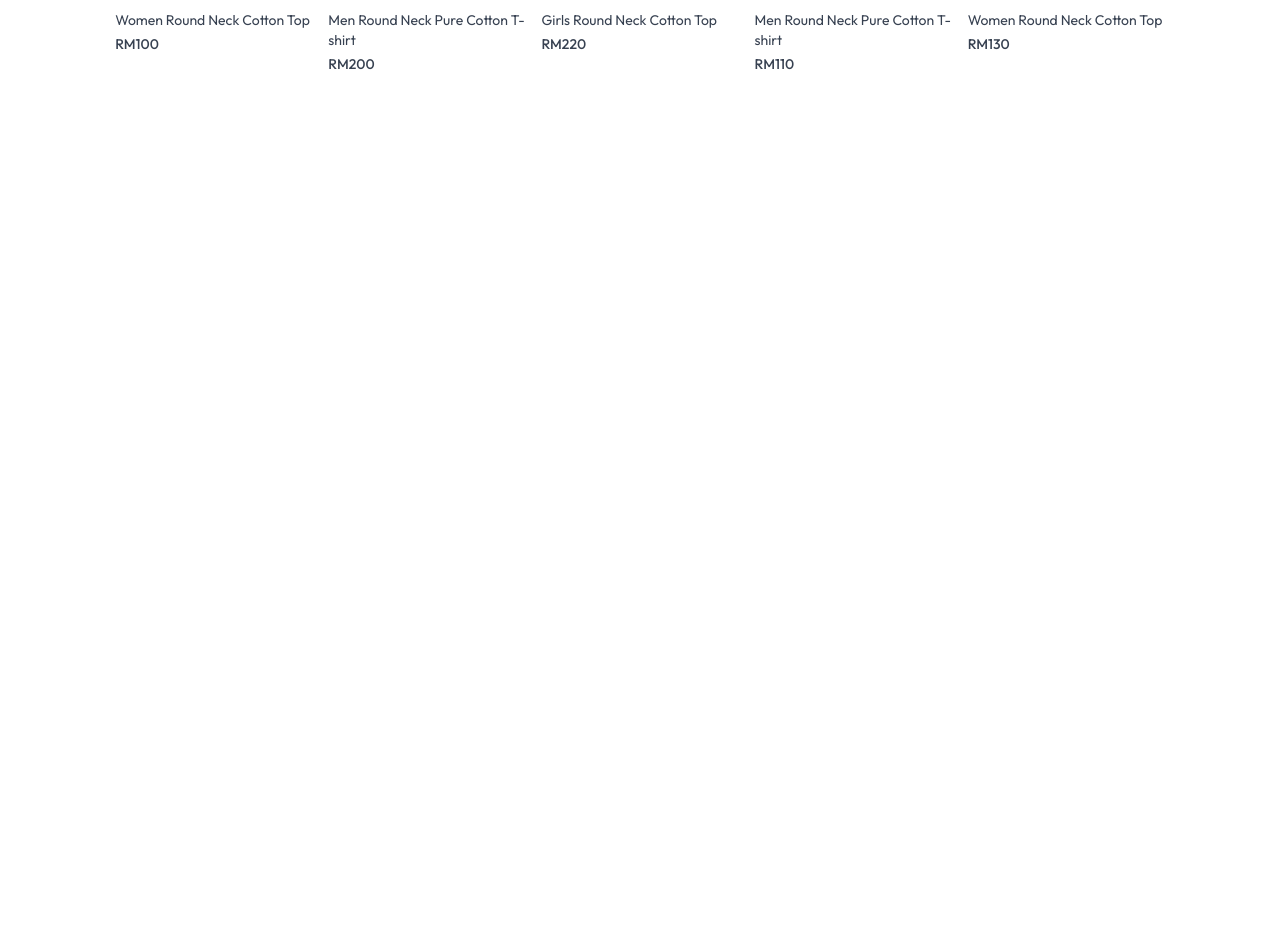
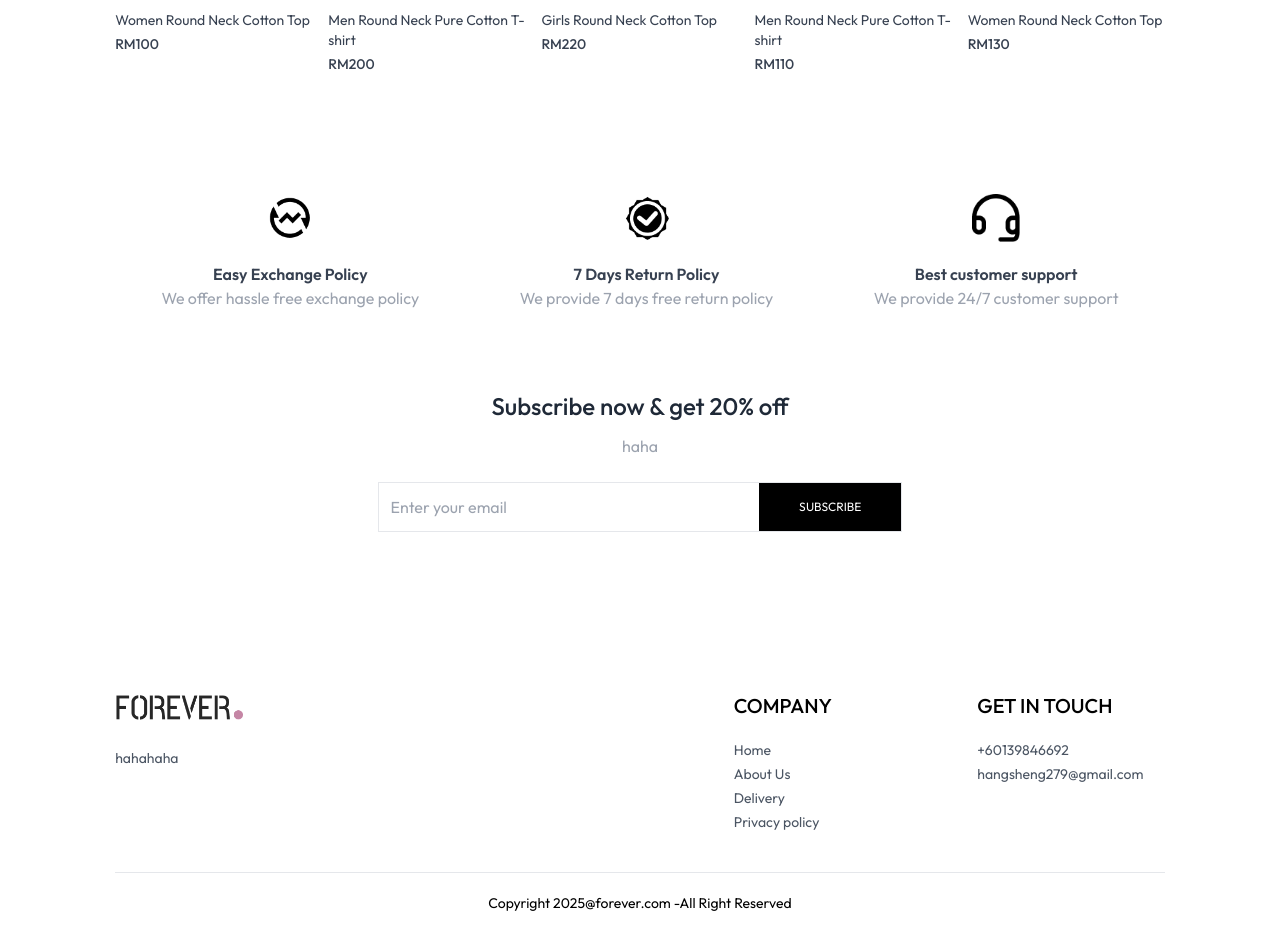
Before and after one commit to hangsheng0625/TheTrendyClub, a React (Vite) app in the folder frontend/: page / in a window 1280 px wide. Shown: the part 1715-2648 px from the top of the page. Before the commit the page ends 1829 px from the top, so only its background shows below. Built offline with nearby package versions, Linux system fonts and the light colour scheme.

Commit message:
Create footer, newsletter and ourpolicy components

```diff
--- a/frontend/src/App.jsx
+++ b/frontend/src/App.jsx
@@ -10,6 +10,7 @@
 import Login from './pages/Login'
 import PlaceOrder from './pages/PlaceOrder'
 import Orders from './pages/Orders'
+import Footer from './components/Footer'
 
 const App = () => {
   return (
@@ -26,6 +27,7 @@
         <Route path='/place-order' element={<PlaceOrder />} />
         <Route path='/orders' element={<Orders />} />
       </Routes>
+      <Footer></Footer>
     </div>
   )
 }
--- /dev/null
+++ b/frontend/src/components/Footer.jsx
@@ -0,0 +1,48 @@
+import React from 'react'
+import { assets } from '../assets/assets'
+
+const Footer = () => {
+  return (
+    <div>
+        <div className='flex flex-col sm:grid grid-cols-[3fr_1fr_1fr] gap-14 my-10 mt-40 text-sm'>
+            <div>
+                <img src={assets.logo} className='mb-5 w-32' alt="" />
+                <p className='w-full md:w-2/3 text-gray-600'>
+                    hahahaha
+                </p>
+            </div>
+
+            <div>
+                <p className='text-xl font-medium mb-5'>COMPANY</p>
+                <ul className='flex flex-col gap-1 text-gray-600'>
+                    <li>Home</li>
+                    <li>About Us</li>
+                    <li>Delivery</li>
+                    <li>Privacy policy</li>
+                </ul>
+            </div>
+
+            <div>
+                <p className='text-xl font-medium mb-5'>
+                    GET IN TOUCH
+                </p>
+
+                <ul className='flex flex-col gap-1 text-gray-600'>
+                    <li>+60139846692</li>
+                    <li>hangsheng279@gmail.com</li>
+                </ul>
+            </div>
+
+        </div>
+
+            <div>
+                <hr />
+                <p className='py-5 text-sm text-center'>
+                    Copyright 2025@forever.com -All Right Reserved
+                </p>
+            </div>
+    </div>
+  )
+}
+
+export default Footer
--- /dev/null
+++ b/frontend/src/components/Newsletter.jsx
@@ -0,0 +1,23 @@
+import React from 'react'
+
+const Newsletter = () => {
+
+    const onSubmitHandler = (event) => {
+        event.preventDefault();
+    }
+
+  return (
+    <div className='text-center'>
+        <p className='text-2xl font-medium text-gray-800'>Subscribe now & get 20% off</p>
+        <p className='text-gray-400 mt-3'>
+            haha
+        </p>
+        <form onSubmit={onSubmitHandler} className='w-full sm:w-1/2 flex items-center gap-3 mx-auto my-6 border pl-3'>
+            <input className='w-full sm:flex-1 outline-none' type="email" placeholder='Enter your email' required />
+            <button type='submit' className='bg-black text-white text-xs px-10 py-4'> SUBSCRIBE</button>
+        </form>
+    </div>
+  )
+}
+
+export default Newsletter
--- /dev/null
+++ b/frontend/src/components/OurPolicy.jsx
@@ -0,0 +1,28 @@
+import React from 'react'
+import { assets } from '../assets/assets'
+
+const OurPolicy = () => {
+  return (
+    <div className='flex flex-col sm:flex-row justify-around gap-12 sm:gap-2 text-center py-20 text-xs sm:text-sm md:text-base text-gray-700'>
+        <div>
+            <img src={assets.exchange_icon} className='w-12 m-auto mb-5' alt="" />
+            <p className='font-semibold'>Easy Exchange Policy</p>
+            <p className='text-gray-400'>We offer hassle free exchange policy</p>
+        </div>
+
+        <div>
+            <img src={assets.quality_icon} className='w-12 m-auto mb-5' alt="" />
+            <p className='font-semibold'>7 Days Return Policy</p>
+            <p className='text-gray-400'>We provide 7 days free return policy</p>
+        </div>
+
+        <div>
+            <img src={assets.support_img} className='w-12 m-auto mb-5' alt="" />
+            <p className='font-semibold'>Best customer support</p>
+            <p className='text-gray-400'>We provide 24/7 customer support</p>
+        </div>
+    </div>
+  )
+}
+
+export default OurPolicy
--- a/frontend/src/pages/Home.jsx
+++ b/frontend/src/pages/Home.jsx
@@ -2,6 +2,8 @@
 import Hero from '../components/Hero'
 import LatestCollection from '../components/LatestCollection'
 import BestSeller from '../components/BestSeller'
+import OurPolicy from '../components/OurPolicy'
+import Newsletter from '../components/Newsletter'
 
 const Home = () => {
   return (
@@ -9,7 +11,8 @@
         <Hero/>
         <LatestCollection/>
         <BestSeller/>
-
+        <OurPolicy/>
+        <Newsletter/>
     </div>
   )
 }
```
